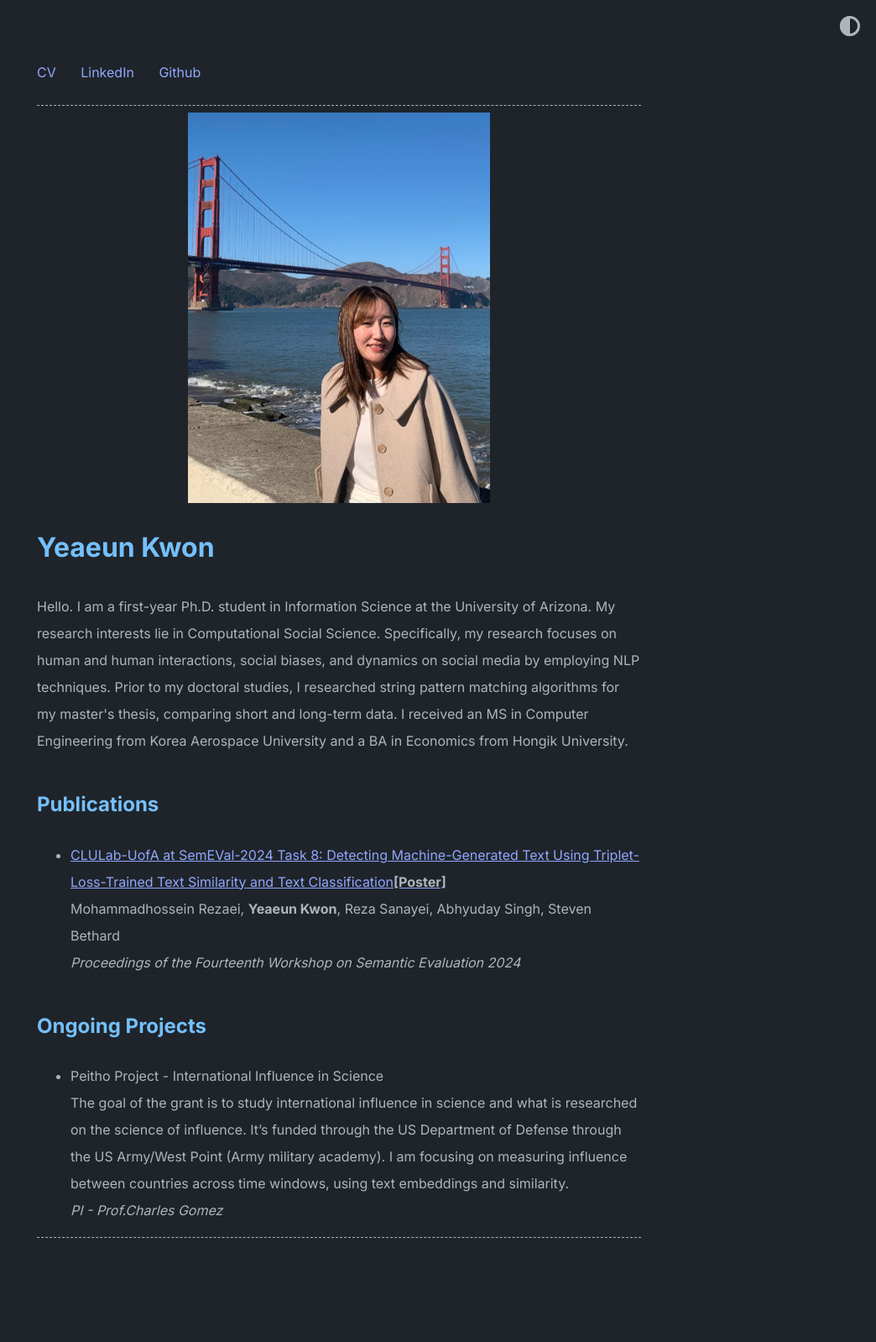
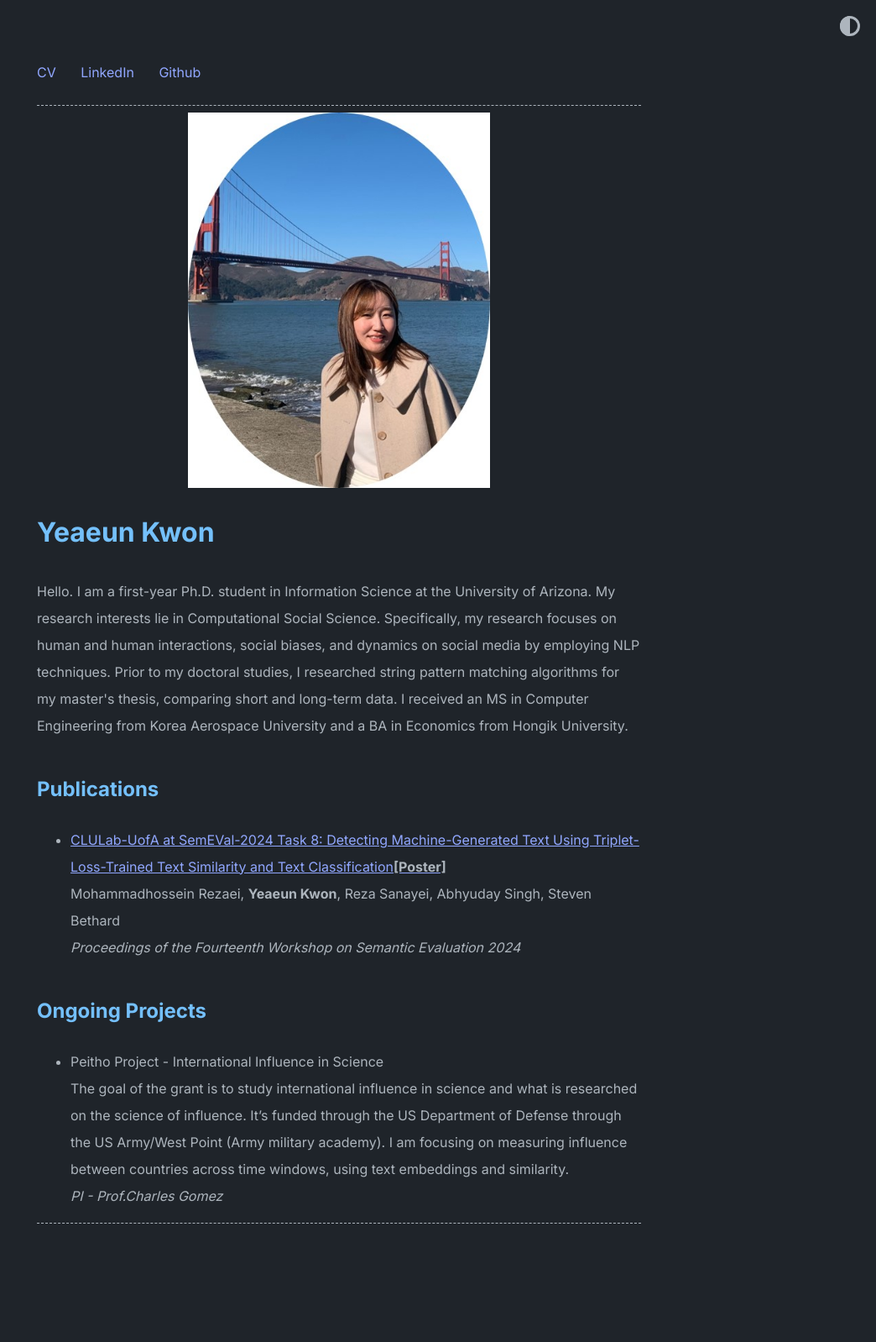
Before and after one commit to yeaeunkwon/yeaeunkwon.github.io, a Jekyll site: the page built from index.md, in a window 1280 px wide. Shown: the whole page at 84% size, without its empty margins (236-1280 px from the left). Built offline with Jekyll 4.4.1, drawn with Linux system fonts in a browser that asks for light colours.

Commit message:
Update home.html

```diff
--- a/_layouts/home.html
+++ b/_layouts/home.html
@@ -8,7 +8,7 @@
   {% include horizontal_list.html collection=site.data.home.navbar_entries %}
   <div class="dashed"></div>
 {% endif %}
-  <center><img src="./assets/images/favicon/profile.jpg" width="50%" height="50%"></center>
+  <center><img src="./assets/images/favicon/profile_circle.jpg" width="50%" height="50%"></center>
   <h1>{{ site.title }}</h1>
   {% if site.theme_config.show_description == true %}
     <p>{{ site.description }}</p>
```
